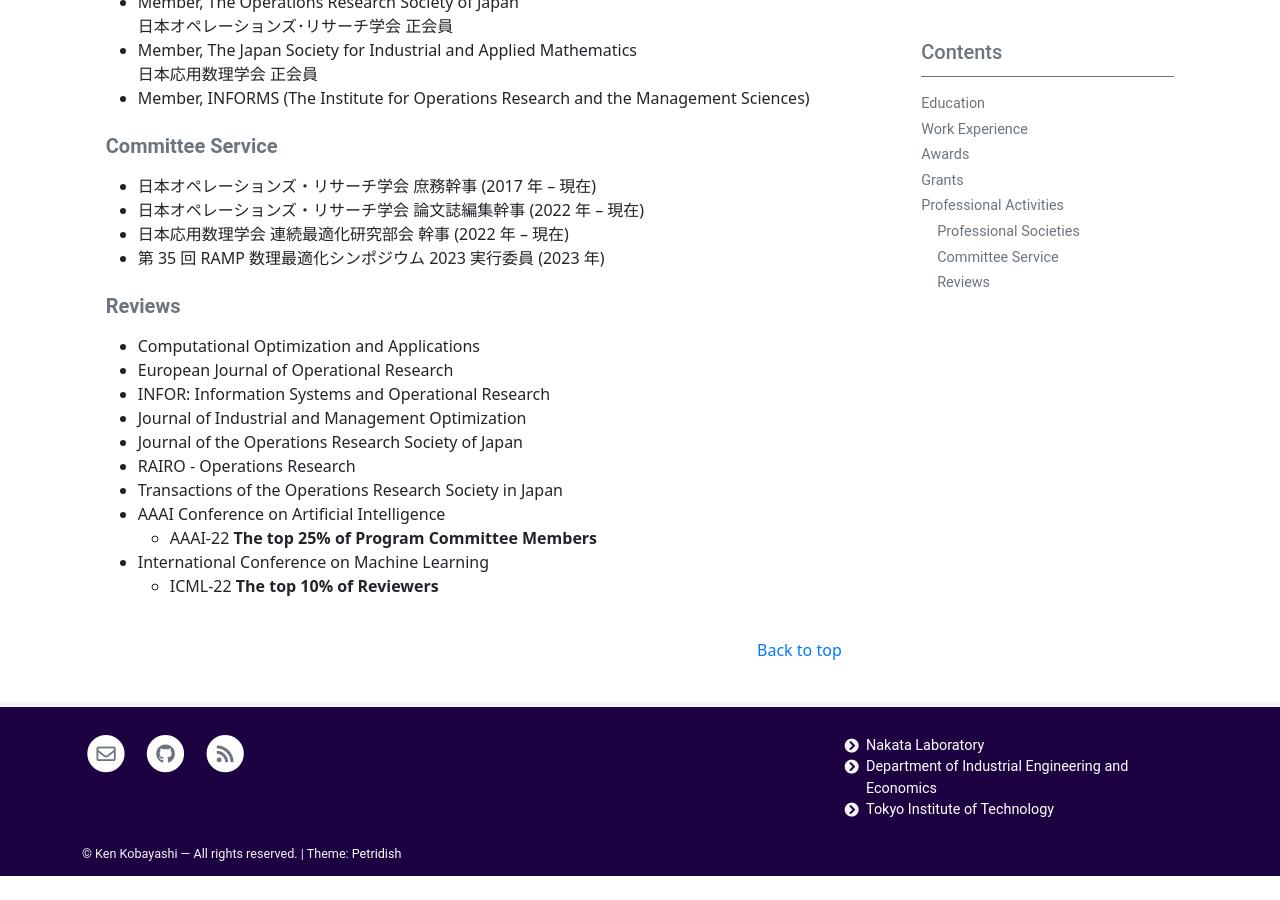
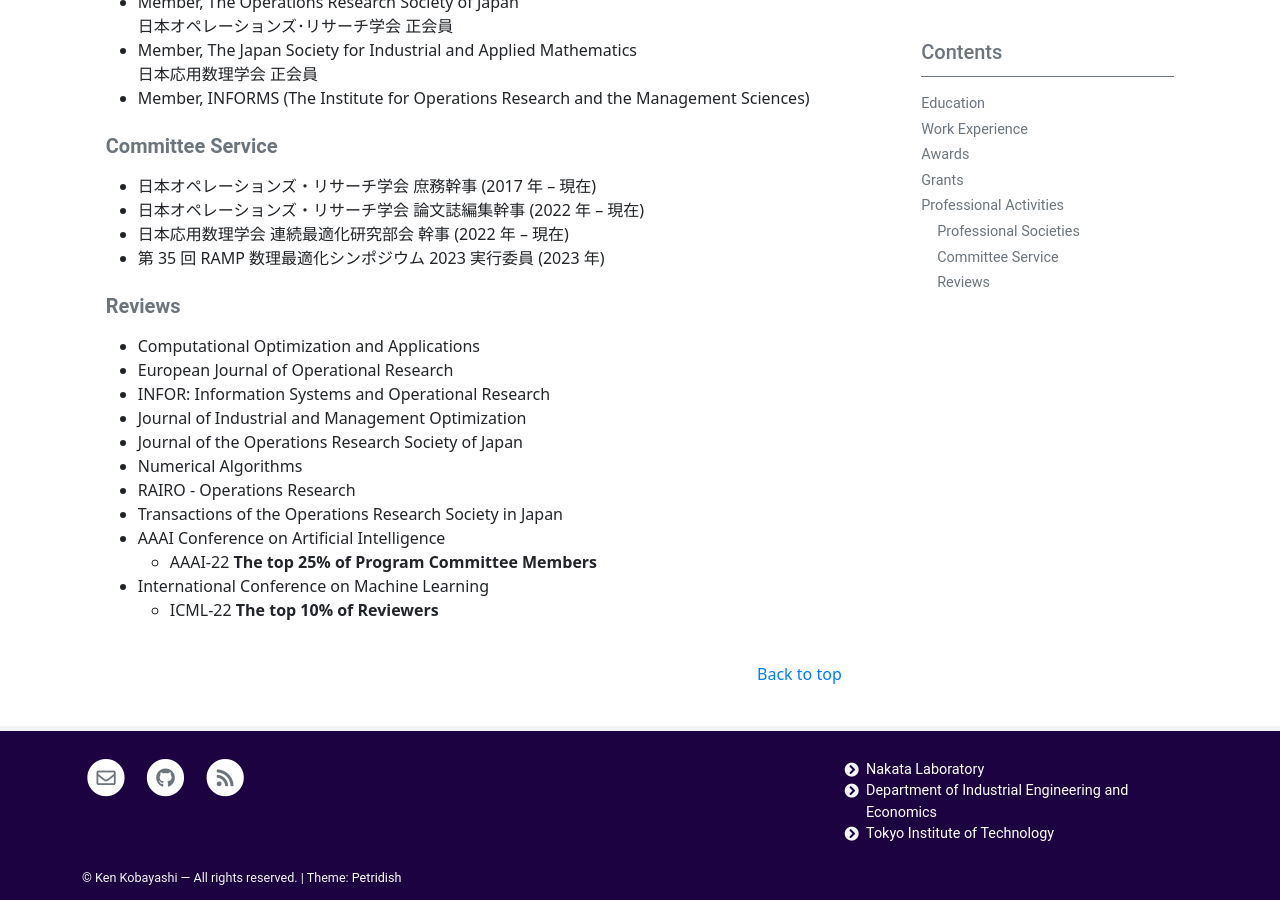
Before and after one commit to KenKoba2119/KenKoba2119.github.io, a Jekyll site: the page built from pages/cv.md, in a window 1280 px wide and 900 px high, scrolled down 3039 px. Built offline with Jekyll 4.4.1, drawn with Linux system fonts in a browser that asks for light colours; before the commit the page ends 3915 px from its top, so only the background shows below that.

Commit message:
revise cv

```diff
--- a/pages/cv.md
+++ b/pages/cv.md
@@ -138,6 +138,7 @@ RIKEN AIP-FUJITSU Collaboration Center, RIKEN Center for Advanced Intelligence P
 - INFOR: Information Systems and Operational Research
 - Journal of Industrial and Management Optimization
 - Journal of the Operations Research Society of Japan
+- Numerical Algorithms
 - RAIRO - Operations Research
 - Transactions of the Operations Research Society in Japan
 - AAAI Conference on Artificial Intelligence
```
